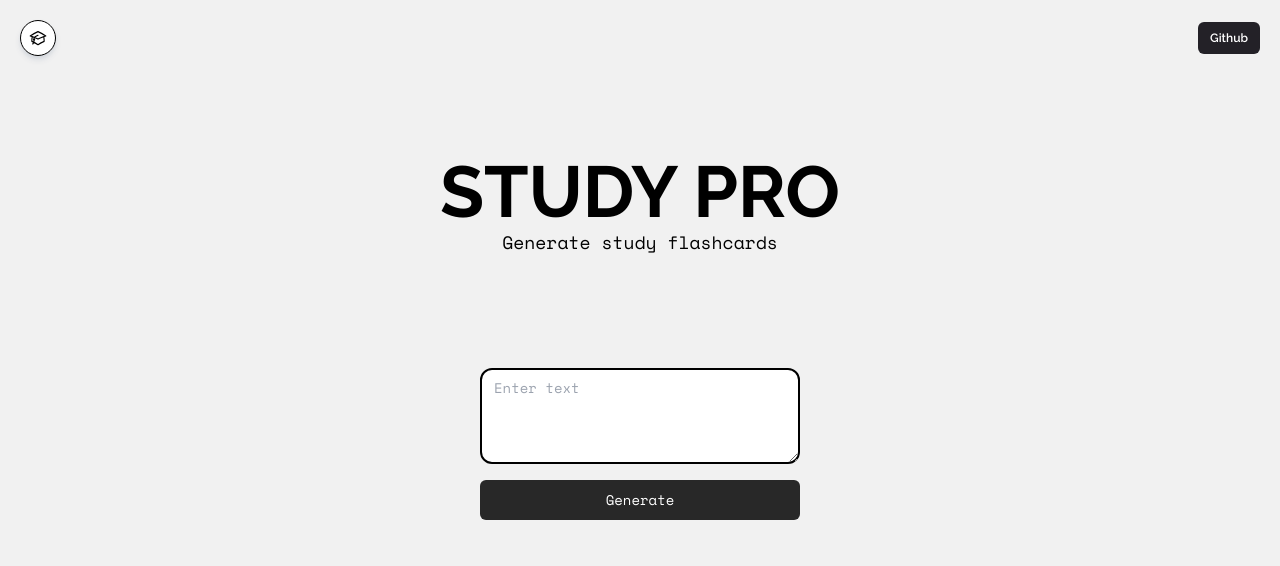
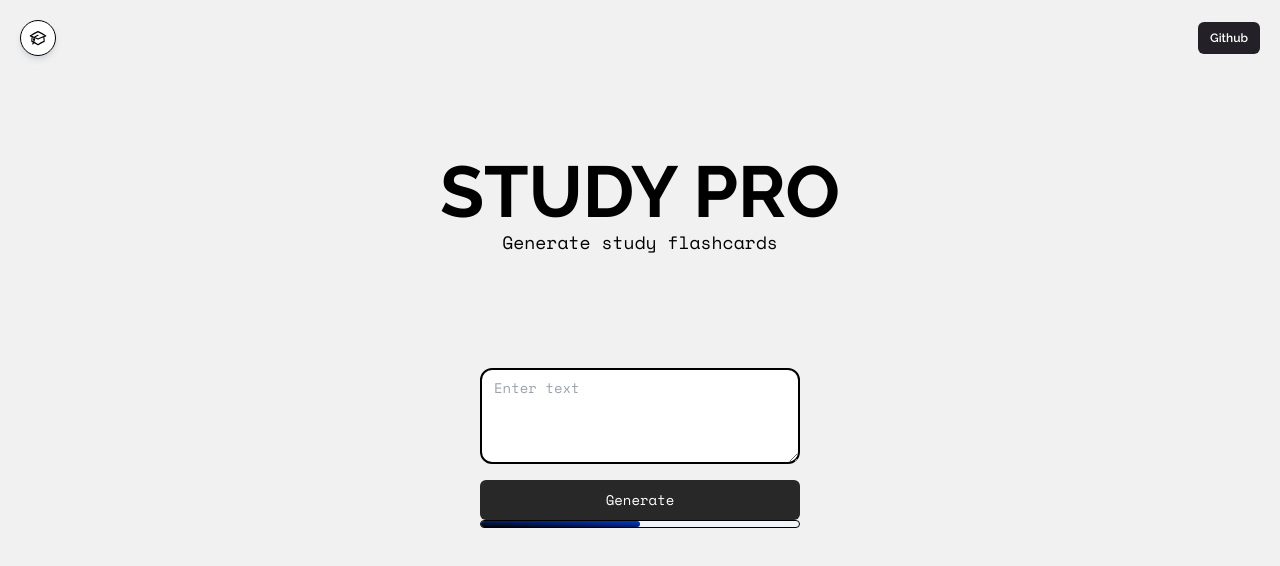
Before and after one commit to limitlez2020/flashcard_saas, a Next.js app: page / in a window 1280 px wide. Shown: the top 566 px of the page. Built offline with nearby package versions, Linux system fonts and the light colour scheme; a web font is replaced by a local one.

Commit message:
Added a progress bar to keep track of users' progress going through the flashcards

```diff
--- a/app/page.js
+++ b/app/page.js
@@ -23,10 +23,12 @@ export default function Generate() {
 
   /* The amount of flashcards we have: */
   const flashcardsTotal = 2
+  /* Flashcard Progress Bar Tracking: */
+  const progressBar = ((currentIndex+1) / flashcardsTotal) * 100
 
   const handleSubmit = async () => {
     if (!text.trim()) {
-      alert('Please enter some text to generate flashcards.');
+      // alert('Please enter some text to generate flashcards.');
       return;
     }
 
@@ -193,6 +195,7 @@ export default function Generate() {
             value={text}
             onChange={(e) => setText(e.target.value)}
             placeholder="Enter text"
+            required
             className="w-full h-24 px-3 py-2 text-sm border-black border-2 rounded-xl mb-4
                        no-scrollbar focus:outline-none"
             rows={4}
@@ -209,9 +212,9 @@ export default function Generate() {
 
 
         {/* Dsiplay the Flashcards gotten from the API: */}
+        {/* Flashcard Area */}
         {flashcards.length > 0 && (
-          <div className="flex flex-row justify-center items-center h-full mt-28 mx-16 mb-16 gap-12">
-
+          <div className="flex flex-row justify-center items-center h-full mt-28 mx-16 mb-7 gap-12">
             {/* Previous Icon -- go to previous flashcard: */}
             <button className='border-black border-2 rounded-full p-3'
                     onClick={prevFlashcard}
@@ -232,9 +235,16 @@ export default function Generate() {
             >
               <ArrowLongRightIcon className='w-5 h-5 text-black'/>
             </button>
+
           </div>
         )}
 
+        {/* Progress Bar for the Flashcard: */}
+        <div className='relative w-80 h-2 bg-slate-100 border-black border-[1px] mb-16 rounded-md'>
+          <div className='absolute top-0 left-0 bg-gradient-to-tr from-black to-[#023bcc] h-full rounded-md'
+              style={{ width: `${progressBar}%` }}>
+          </div>
+        </div>
       </div>
     </div>
   )
```
